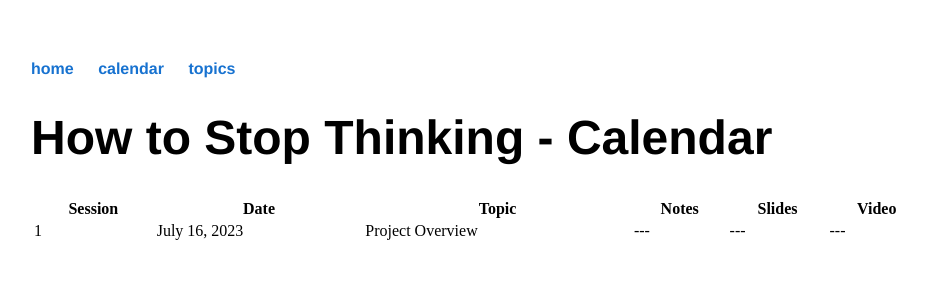
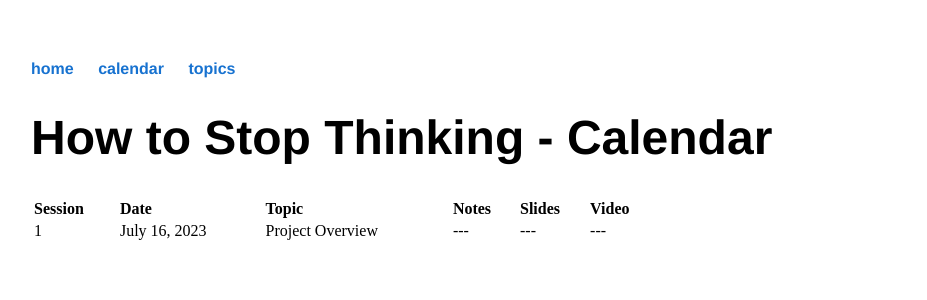
Before and after one commit to maxpensack/maxpensack.github.io, a Jekyll site: the page built from howtostopthinking/calendar/index.html, in a window 1280 px wide. Shown: the top 300 px of the page, without its empty margins (161-1088 px from the left). Built offline with Jekyll 4.4.1, drawn with Linux system fonts in a browser that asks for light colours.

Commit message:
alignment

```diff
--- a/css/main.css
+++ b/css/main.css
@@ -43,9 +43,14 @@ ul.posts li {
 }
 
 table {
-    width: 100%;
-  }
+    width: 70%;
+}
 
 tr {
+    text-align: left;
     border-bottom: 1px solid #ddd;
-  }
+}
+
+th {
+    text-align: left;
+}
```
